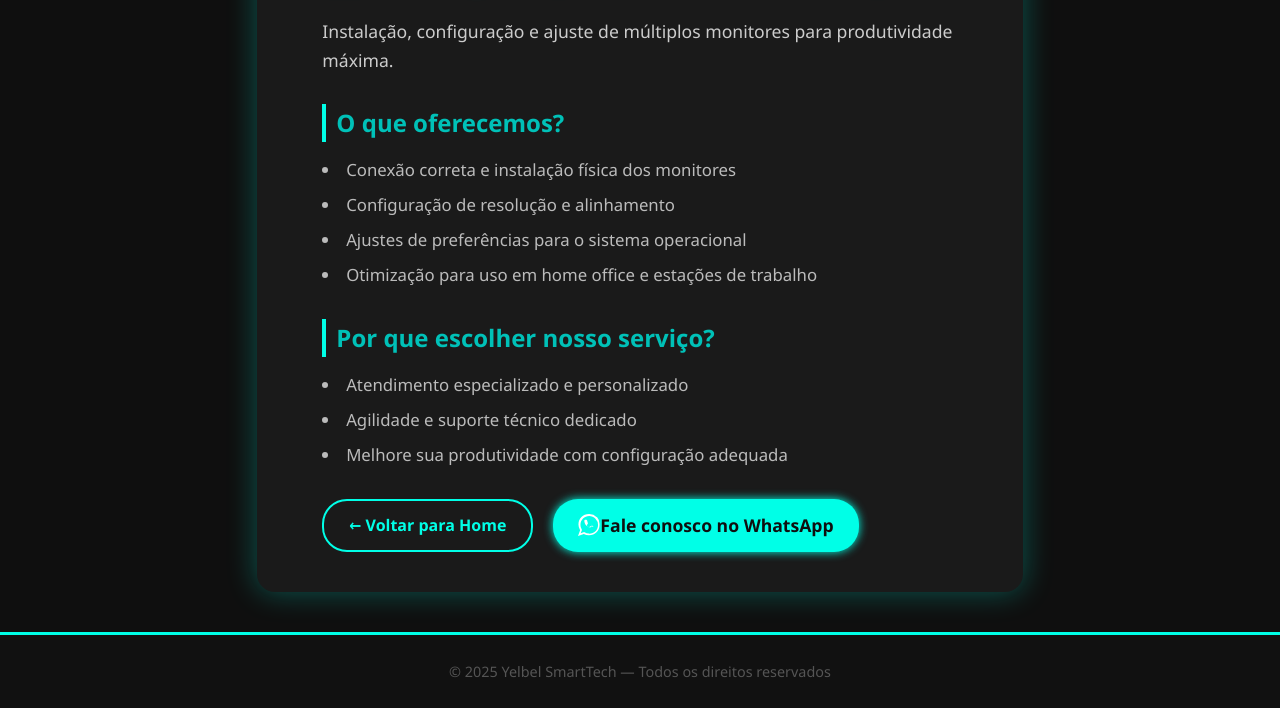
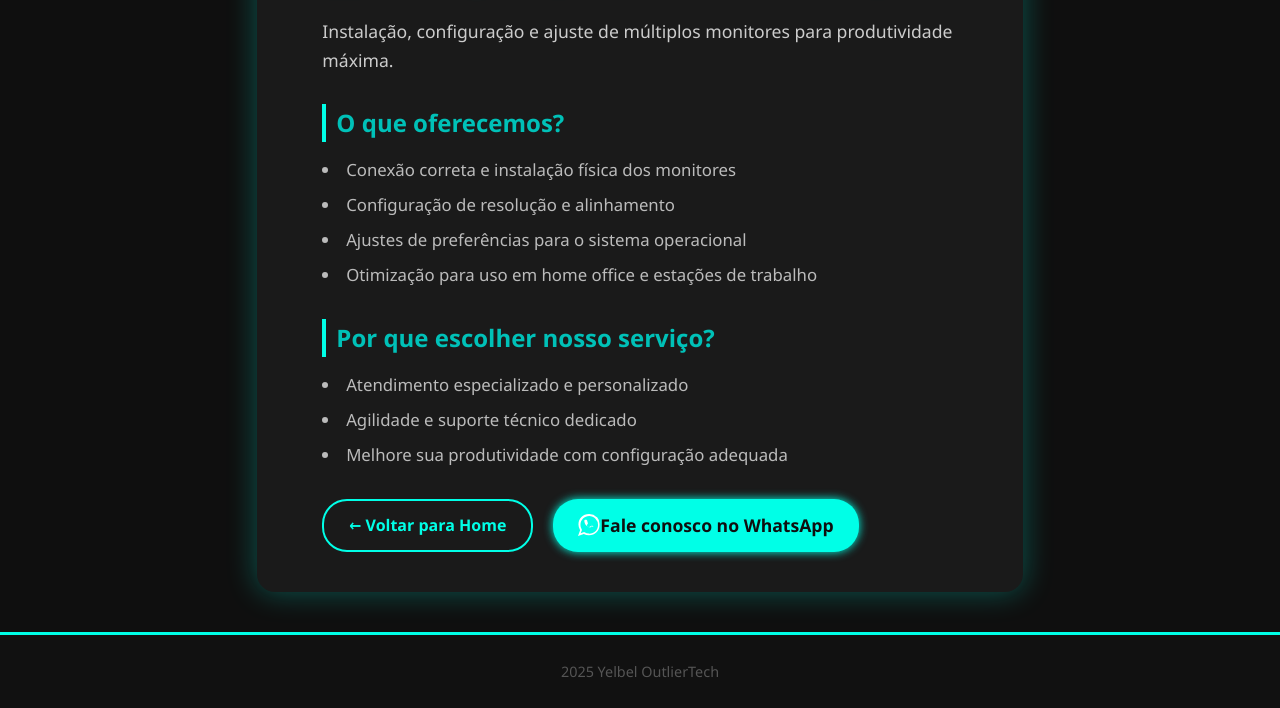
Before and after one commit to eme88/yelbel, a plain HTML site: page monitor.html in a window 1280 px wide. Shown: the part 380-1088 px from the top of the page. Drawn offline with Linux system fonts and the light colour scheme.

Commit message:
Update monitor.html

```diff
--- a/monitor.html
+++ b/monitor.html
@@ -52,7 +52,7 @@
 
 <footer>
     <div class="container">
-        <p>&copy; 2025 Yelbel SmartTech — Todos os direitos reservados</p>
+        <p>2025 Yelbel OutlierTech</p>
     </div>
 </footer>
 
```
